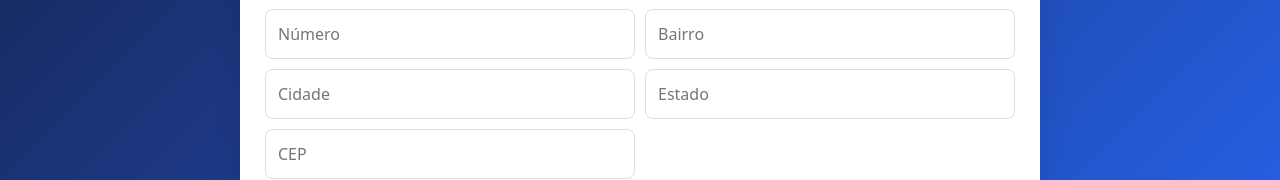
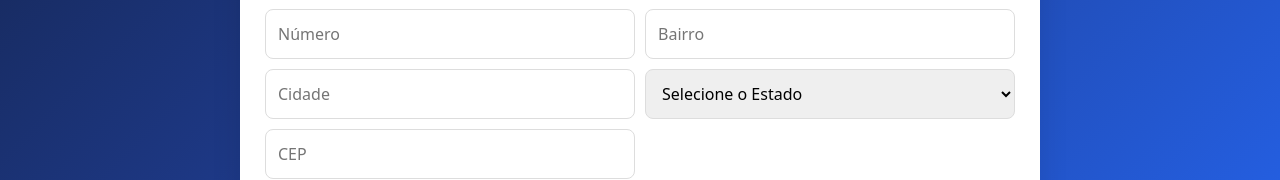
Before and after one commit to marciodutra/sistemaescolar, a React (Create React App) app in the folder frontend/: page /alunos/novo in a window 1280 px wide. Shown: the part 699-879 px from the top of the page. Built offline with nearby package versions, Linux system fonts and the light colour scheme; no server answers; sample sign-in values are in the browser's storage.

Commit message:
fix professores + build ok

```diff
--- a/frontend/src/pages/alunos/AlunoForm.jsx
+++ b/frontend/src/pages/alunos/AlunoForm.jsx
@@ -238,7 +238,40 @@ export default function AlunoForm() {
             <input style={styles.input} placeholder="Bairro" value={bairro} onChange={e => setBairro(e.target.value)} />
             <input style={styles.input} placeholder="Cidade" value={cidade} onChange={e => setCidade(e.target.value)} />
 
-            <input style={styles.input} placeholder="Estado" value={estado} onChange={e => setEstado(e.target.value)} />
+            <select
+  style={styles.input}
+  value={estado}
+  onChange={(e) => setEstado(e.target.value)}
+>
+  <option value="">Selecione o Estado</option>
+  <option value="AC">Acre</option>
+  <option value="AL">Alagoas</option>
+  <option value="AP">Amapá</option>
+  <option value="AM">Amazonas</option>
+  <option value="BA">Bahia</option>
+  <option value="CE">Ceará</option>
+  <option value="DF">Distrito Federal</option>
+  <option value="ES">Espírito Santo</option>
+  <option value="GO">Goiás</option>
+  <option value="MA">Maranhão</option>
+  <option value="MT">Mato Grosso</option>
+  <option value="MS">Mato Grosso do Sul</option>
+  <option value="MG">Minas Gerais</option>
+  <option value="PA">Pará</option>
+  <option value="PB">Paraíba</option>
+  <option value="PR">Paraná</option>
+  <option value="PE">Pernambuco</option>
+  <option value="PI">Piauí</option>
+  <option value="RJ">Rio de Janeiro</option>
+  <option value="RN">Rio Grande do Norte</option>
+  <option value="RS">Rio Grande do Sul</option>
+  <option value="RO">Rondônia</option>
+  <option value="RR">Roraima</option>
+  <option value="SC">Santa Catarina</option>
+  <option value="SP">São Paulo</option>
+  <option value="SE">Sergipe</option>
+  <option value="TO">Tocantins</option>
+</select>
             <input style={styles.input} placeholder="CEP" value={cep} onChange={e => setCep(e.target.value)} />
           </div>
 
```
